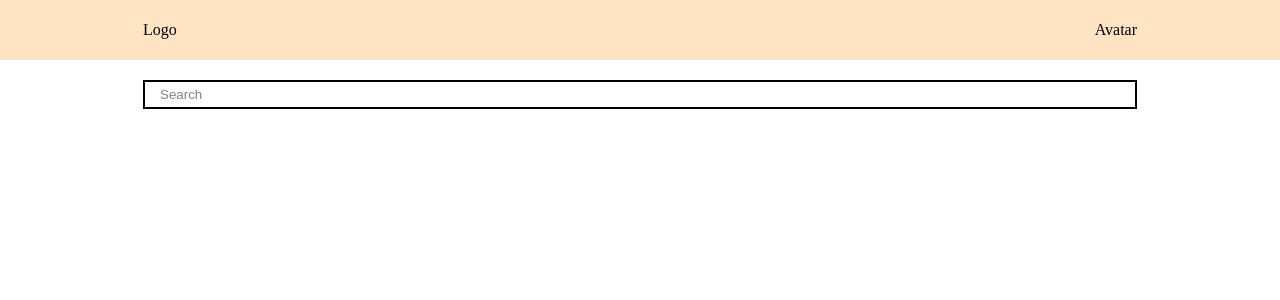
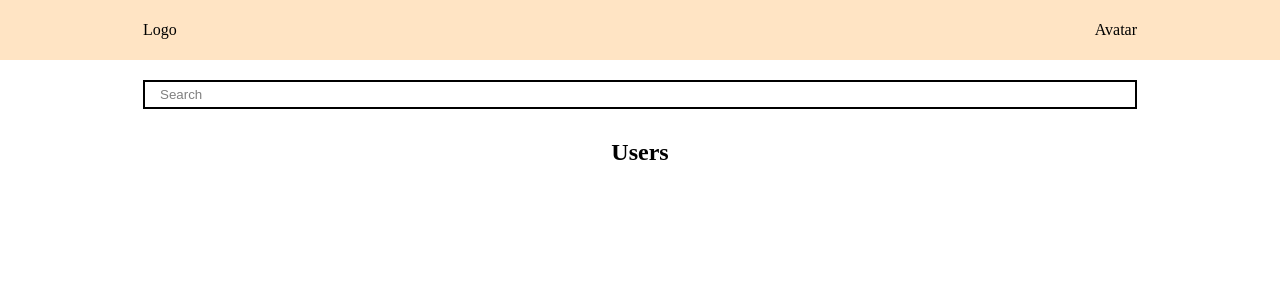
Before and after one commit to kestenbaum/test-users-api, a React (Vite) app: page / in a window 1280 px wide. Shown: the top 300 px of the page. Built offline with nearby package versions, Linux system fonts and the light colour scheme.

Commit message:
add users

```diff
--- a/src/App.tsx
+++ b/src/App.tsx
@@ -1,5 +1,6 @@
 import Header from "./components/header/Header";
 import Search from "./components/search/Search";
+import Users from "./components/users/Users";
 import Wrapper from "./components/wrapper/Wrapper";
 
 
@@ -9,6 +10,7 @@ function App() {
      <Header />
      <Wrapper>
         <Search/>
+        <Users/>
      </Wrapper>
     </>
   )
--- /dev/null
+++ b/src/components/users/Users.module.css
@@ -0,0 +1,9 @@
+.wrapper {
+    padding: 30px 0;
+}
+
+.title {
+   width: 100%;
+   text-align: center;
+   margin-bottom: 25px;
+}
--- /dev/null
+++ b/src/components/users/Users.tsx
@@ -0,0 +1,12 @@
+import {FC} from 'react'
+import style from "../users/Users.module.css";
+
+const Users:FC = () => {
+  return (
+    <div className={style.wrapper}>
+        <h2 className={style.title}>Users</h2>
+    </div>
+  )
+}
+
+export default Users;
```
